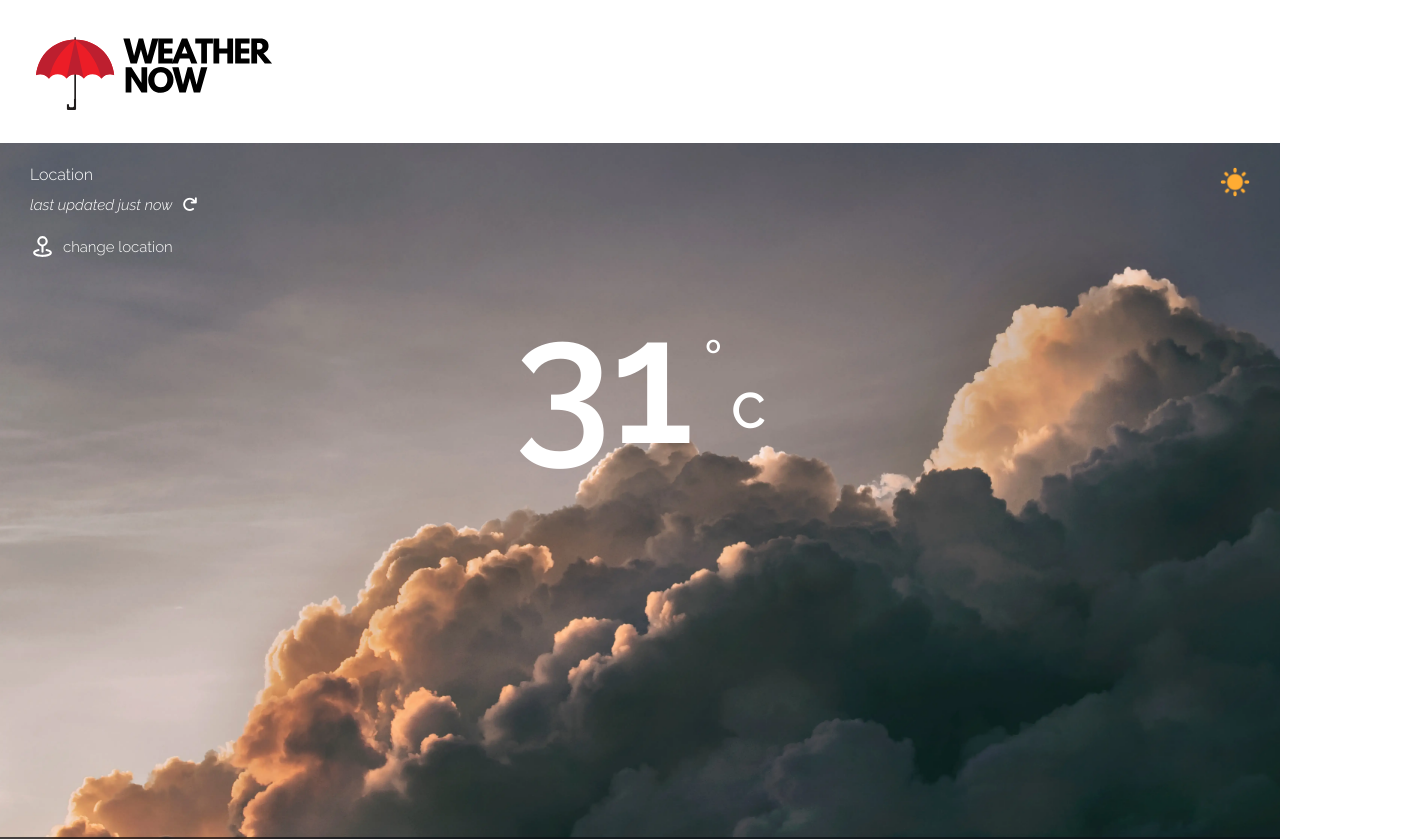
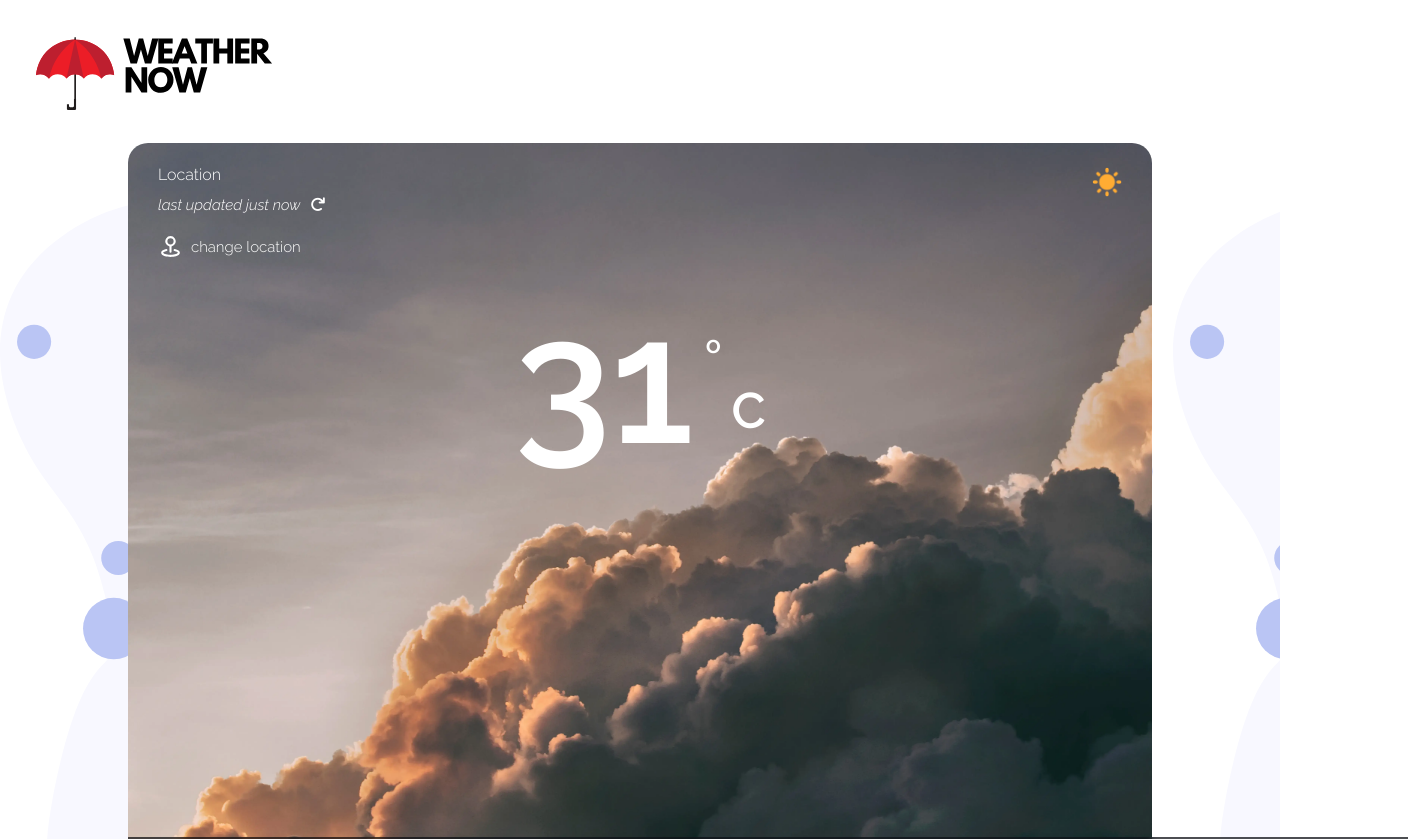
Before and after one commit to Kudadjie/WeatherApp_2.0, a React (Vite) app: page / in a window 1280 px wide. Shown: the top 839 px of the page, 1408 px wide, since content can reach past the window. Built offline with nearby package versions, Linux system fonts and the light colour scheme.

Commit message:
Updated Panel component style file
- Added a little flair to UI design

```diff
--- a/src/components/interface/scss/Panel.scss
+++ b/src/components/interface/scss/Panel.scss
@@ -2,4 +2,17 @@
   background-image: url("../../../assets/images/weather-conditions/heavy-clouds-day.webp");
   background-size: cover;
   min-height: 80vh;
+  margin: 0 5vw;
+  border-radius: 20px;
 }
+
+//Tablet
+@media screen and (min-width: 760px) and (max-width: 1024px) {
+}
+
+//Desktop
+@media (min-width: 1024px) {
+  .panel {
+    margin: 0 10vw;
+  }
+}
```
